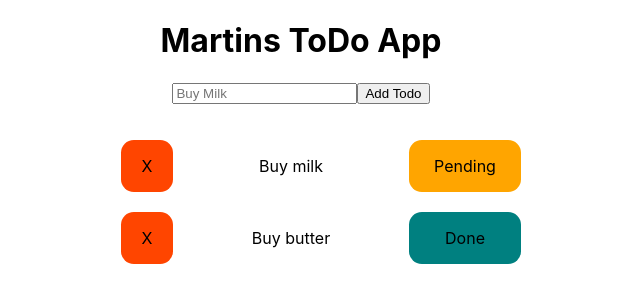
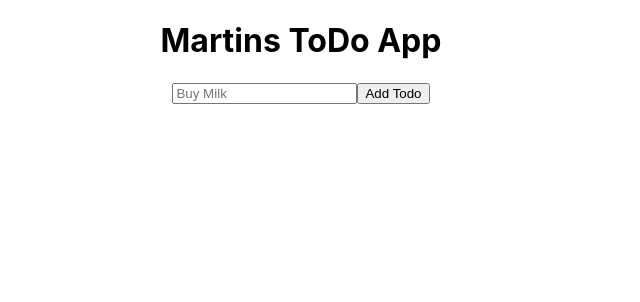
Before and after one commit to mpagels/react-todo-app-walkthrough, a React (Create React App) app: page / in a window 1280 px wide. Shown: the top 302 px of the page, without its empty margins (339-979 px from the left). Built offline with nearby package versions, Linux system fonts and the light colour scheme.

Commit message:
Remove initialDoDos, now start with empty array

```diff
--- a/src/App.js
+++ b/src/App.js
@@ -3,19 +3,8 @@ import "./App.css";
 import Header from "./components/Header";
 import ToDoList from "./components/ToDoList";
 
-const initialTodDos = [
-  {
-    todo: "Buy milk",
-    status: "Pending",
-  },
-  {
-    todo: "Buy butter",
-    status: "Done",
-  },
-];
-
 function App() {
-  const [listOfToDos, setListOfToDos] = useState(initialTodDos);
+  const [listOfToDos, setListOfToDos] = useState([]);
 
   function addNewTodo(newTodo) {
     const copyOfListOfTodos = [...listOfToDos];
```
